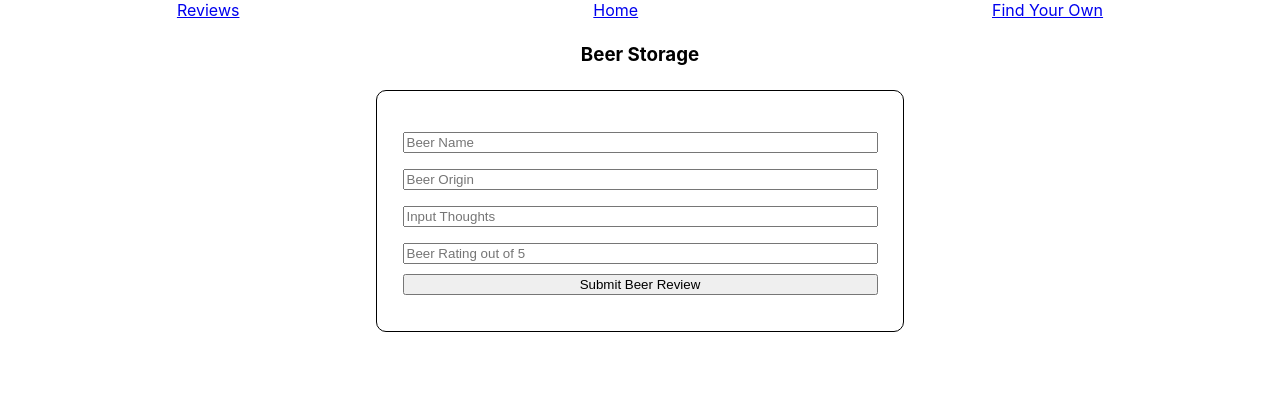
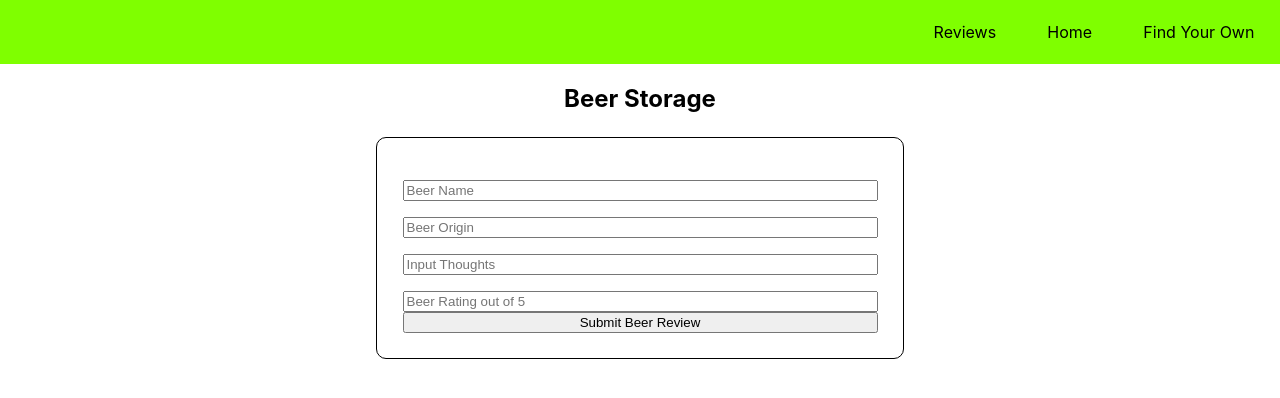
Before and after one commit to demurphy16/beer-storage, a React (Create React App) app: page / in a window 1280 px wide. Shown: the top 398 px of the page. Built offline with nearby package versions, Linux system fonts and the light colour scheme; no server answers.

Commit message:
Nav, Review Page, and Suggestion Pagebasic CSS organization and improvements

```diff
--- a/src/App.css
+++ /dev/null
@@ -1,52 +0,0 @@
-
-form {
-  display: flex;
-  flex-direction: column;
-  width: 40vw;
-  max-width:475px;
-  padding: 2vw;
-  margin: 0 auto;
-  margin-top: 3vh;
-  border: 1px solid black;
-  border-radius: 10px;
-}
-
-form > input {
-  margin-top: 2vh;
-}
-
-h1 {
-  display: flex;
-  justify-content: center;
-}
-
-button {
-  margin: 10px 0;
-}
-
-.home-links {
-  display: flex;
-  justify-content: space-around;
-  height: 3vh;
-  /* background-color: lightblue; */
-}
-/* .bckg-img {
-  background-image: url("https://images.unsplash.com/photo-1567579518027-7a113279f8ce?ixlib=rb-1.2.1&ixid=eyJhcHBfaWQiOjEyMDd9&auto=format&fit=crop&w=500&q=60");
-  height: 100vh;
-  width: 100vw;
-  background-position: center;
-  background-size: cover;
-} */
-
-
-.review-page {
-  display: flex;
-  justify-content: space-around;
-  margin-top: 3vh;
-}
-
-.suggestion-links {
-  display: flex;
-  justify-content: space-around;
-  margin-top: 3vh;
-}
--- a/src/App.js
+++ b/src/App.js
@@ -2,8 +2,10 @@ import React, { useEffect, useState } from "react";
 import axios from "axios";
 import HomePage from './HomePage'
 import ReviewPage from "./ReviewPage";
-import "./App.css";
-import { Route } from "react-router-dom";
+import './Homepage.css';
+import './ReviewPage.css'
+import './SuggestionPage.css'
+import { Route, Link } from "react-router-dom";
 import SuggestionPage from "./SuggestionPage";
 
 function App() {
@@ -25,14 +27,19 @@ function App() {
 
   return (
     <div className="App">
-      <nav className="link-nav">
+      <header className="header-nav">
+        <nav className="home-nav">
+          <Link className="link" to="/reviews">Reviews</Link>
+          <Link className="link" to="/">Home</Link>
+          <Link className="link" to="/suggestions">Find Your Own</Link>
+        </nav>
+      </header>
         <Route exact path="/">
           <HomePage
           fetchReviews={fetchReviews}
           setFetchReviews={setFetchReviews}
           />
         </Route>
-      </nav>
       <Route exact path="/reviews">
         <ReviewPage
         />
--- a/src/CreateReview.jsx
+++ b/src/CreateReview.jsx
@@ -37,7 +37,7 @@ function CreateReview(props) {
   };
 
   return (
-    <form onSubmit={handleSubmit}>
+    <form className="home-form"onSubmit={handleSubmit}>
       <label htmlFor="Beer"></label>
       <input
         name="Beer"
--- a/src/CreateSuggestion.jsx
+++ b/src/CreateSuggestion.jsx
@@ -7,11 +7,12 @@ class CreateSuggestion extends Component {
     this.state = {
       beers: [],
       abvInput: "",
+      hopsInput: "",
     };
   }
 
   async getBeers() {
-    const beerURL = `https://api.punkapi.com/v2/beers?abv_gt=${this.state.abvInput}`;
+    const beerURL = `https://api.punkapi.com/v2/beers?abv_gt=${this.state.abvInput}&hops=${this.state.hopsInput}`
     const response = await axios.get(beerURL);
     const userBeer = response.data;
     this.setState({ beers: userBeer });
@@ -25,6 +26,9 @@ class CreateSuggestion extends Component {
   changeInput(event) {
     this.setState({ abvInput: parseInt(event.target.value) });
   }
+  changeHops(event) {
+    this.setState({ hopsInput: parseInt(event.target.value) })
+  }
 
   render() {
     const { beers } = this.state;
@@ -35,14 +39,26 @@ class CreateSuggestion extends Component {
           <input
             name="abvInput"
             type="text"
+            placeholder="Min abv"
             onChange={(event) => this.changeInput(event)}
           />
+          <label htmlFor="hopsInput"></label>
+          <input
+            name="hopsInput"
+            type="text"
+            placeholder="Preffered Hops"
+            onChange={(event) => this.changeHops(event)}
+            />
           <button type="submit">Find Your Beer</button>
         </form>
-        <ul>{beers.slice(0, 4).map((beer, index) => (
-          <li key={index}>{beer.name}</li>
+        <div >{beers.slice(0, 4).map((beer, index) => (
+          <div className="suggestion-container"key={index}>
+            <p className="suggestion-p sug-name">{beer.name}</p>
+            <p className="suggestion-p sug-abv">{beer.abv}</p>
+            <p className="suggestion-p sug-dec">{beer.description}</p>
+          </div>
         ))}
-         </ul>
+         </div>
       </div>
 
     );
--- a/src/DisplayReview.jsx
+++ b/src/DisplayReview.jsx
@@ -21,13 +21,13 @@ function DisplayReview(props) {
     getData();
   }, [fetchData]);
   return (
-    <div className="container">
+    <div className="review-container">
       {beerData.map((beerData) => (
-        <div className="loggedData" key={beerData.id}>
-          <p>Beer: {beerData.fields.Beer}</p>
-          <p>Review: {beerData.fields.Review}</p>
-          <p>Rating: {beerData.fields.Rating}</p>
-          <p>Origin: {beerData.fields.Origin}</p>
+        <div className="reviews-shown" key={beerData.id}>
+          <p className="field">{beerData.fields.Beer}</p>
+          <p className="field reviewField">{beerData.fields.Review}</p>
+          <p className="field">{beerData.fields.Rating}</p>
+          <p className="field">{beerData.fields.Origin}</p>
         </div>
       ))}
     </div>
--- a/src/HomePage.jsx
+++ b/src/HomePage.jsx
@@ -5,18 +5,13 @@ import CreateReview from "./CreateReview";
 function HomePage(props) {
   return (
     <div className="home-page-container">
-      <nav className="home-links">
-        <Link to="/reviews">Reviews</Link>
-        <Link to="/">Home</Link>
-        <Link to="/suggestions">Find Your Own</Link>
-      </nav>
       <section className="bckg-img">
-        <h1>Beer Storage</h1>
-        <main className="main-form">
-        <CreateReview
-          fetchReviews={props.fetchReviews}
-          setFetchReviews={props.setFetchReviews}
-        />
+        <h1 className="h1-home">Beer Storage</h1>
+        <main className="home-form-container">
+          <CreateReview
+            fetchReviews={props.fetchReviews}
+            setFetchReviews={props.setFetchReviews}
+          />
         </main>
       </section>
     </div>
--- /dev/null
+++ b/src/Homepage.css
@@ -0,0 +1,36 @@
+.header-nav {
+  display: flex;
+  align-items: center;
+  justify-content: flex-end;
+  background-color: chartreuse;
+  width: 100vw;
+  height: 8vh;
+}
+
+.link {
+  color: black;
+  text-decoration: none;
+  margin: 0 2vw;
+}
+
+
+.h1-home {
+  text-align: center;
+}
+
+
+form {
+  display: flex;
+  flex-direction: column;
+  width: 40vw;
+  max-width:475px;
+  padding: 2vw;
+  margin: 0 auto;
+  margin-top: 3vh;
+  border: 1px solid black;
+  border-radius: 10px;
+}
+
+form > input {
+  margin-top: 2vh;
+}
--- /dev/null
+++ b/src/ReviewPage.css
@@ -0,0 +1,45 @@
+
+
+.review-h1 {
+  text-align: center;
+}
+
+.reviewpage-h3 {
+  display: flex;
+  justify-content: center;
+}
+
+.label {
+  display: flex;
+  border: 1px solid blue;
+  border-radius: 10px;
+  margin: 2vh 2vw;
+  min-width: 15vw;
+  align-items: center;
+  justify-content: center;
+  padding: 0 1vw;
+}
+
+.reviews-shown {
+  display: flex;
+  justify-content: center;
+
+}
+
+.field {
+  display: flex;
+  border: 1px solid black;
+  border-radius: 10px;
+  margin: 2vh 2vw;
+  min-width: 15vw;
+  max-width: 15vw;
+  min-height: 10vh;
+  align-items: center;
+  justify-content: center;
+  padding: 0 1vw;
+}
+
+.reviewfield {
+  max-height: 20vh;
+  line-height: 5vh;
+}
--- a/src/ReviewPage.jsx
+++ b/src/ReviewPage.jsx
@@ -1,16 +1,17 @@
 import React from "react";
 import { Link } from "react-router-dom";
-import DisplayReview from './DisplayReview'
+import DisplayReview from "./DisplayReview";
 
 function ReviewPage() {
   return (
     <div>
-      <div className="review-page">
-        <Link to="/reviews">Reviews</Link>
-        <Link to="/">Home</Link>
-        <Link to="/suggestions">Find Your Own</Link>
-      </div>
-      <h1>Reviews</h1>
+      <h1 className="review-h1">Reviews</h1>
+      <section className="reviewpage-h3">
+        <h3 className="label">Beer Name</h3>
+        <h3 className="label">Review</h3>
+        <h3 className="label">Rating</h3>
+        <h3 className="label">Origin</h3>
+      </section>
       <DisplayReview />
     </div>
   );
--- /dev/null
+++ b/src/SuggestionPage.css
@@ -0,0 +1,35 @@
+.sug-h1 {
+  text-align: center;
+}
+
+.suggestion-container {
+  display: flex;
+  justify-content: center;
+  align-items: center;
+  margin-top: 3vh;
+}
+
+.suggestion-p {
+  display: flex;
+  justify-content: center;
+  align-items: center;
+  border: 1px solid black;
+  border-radius: 10px;
+  max-width: 30vw;
+  margin: 2vh 5vw;
+}
+
+.sug-name {
+  max-width: 15vw;
+  min-width: 15vw;
+  max-height: 20vh;
+  min-height: 20vh;
+
+}
+.sug-abv {
+  max-width: 15vw;
+  min-width: 15vw;
+  max-height: 20vh;
+  min-height: 20vh;
+
+}
--- a/src/SuggestionPage.jsx
+++ b/src/SuggestionPage.jsx
@@ -1,16 +1,10 @@
 import React from "react";
-import { Link } from "react-router-dom";
 import CreateSuggestion from "./CreateSuggestion";
 
 function SuggestionPage() {
   return (
     <div>
-      <section className="suggestion-links">
-        <Link to="/reviews">Reviews</Link>
-        <Link to="/">Home</Link>
-        <Link to='/suggestions'>Find Your Own</Link>
-      </section>
-      <h1>Find Your Own</h1>
+      <h1 className="sug-h1">Find Your Own</h1>
       <CreateSuggestion />
     </div>
   );
```
